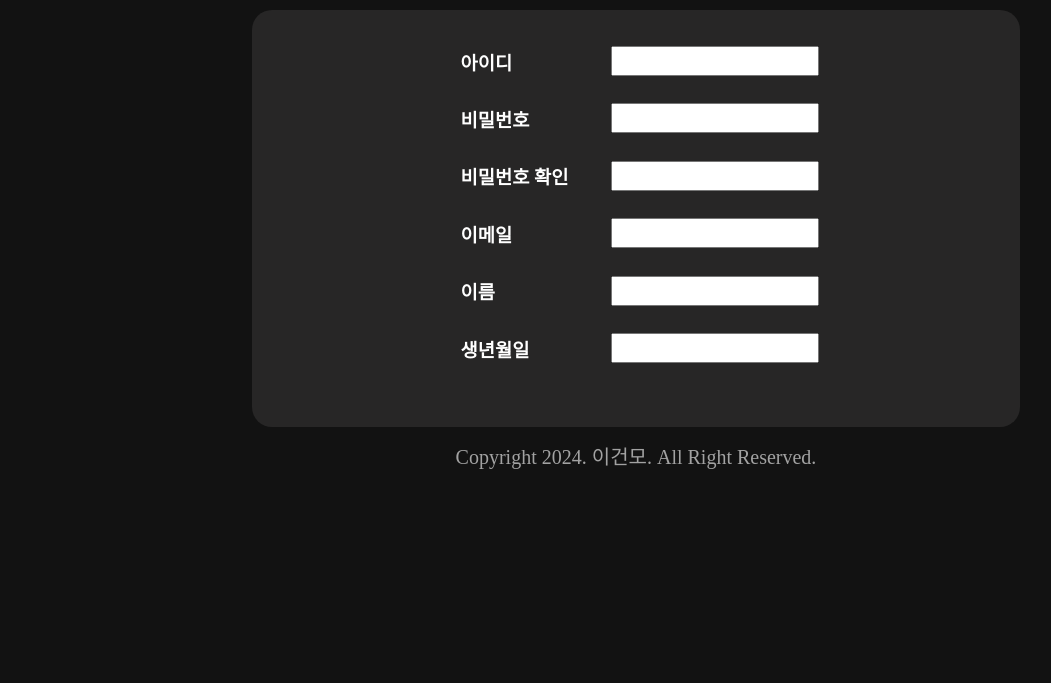
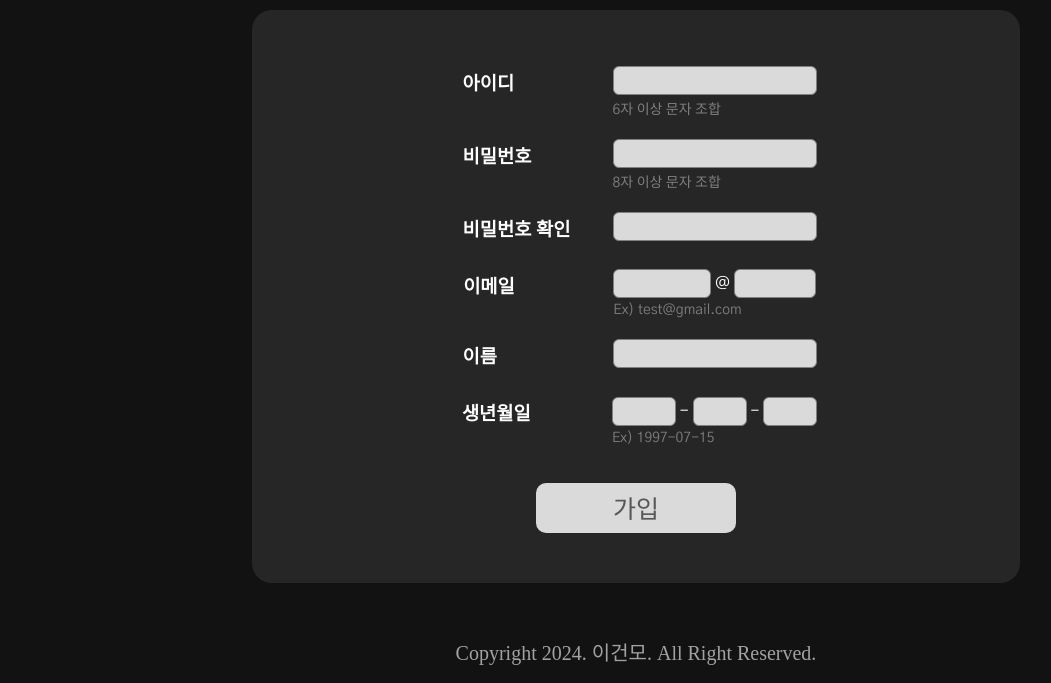
Before and after one commit to rjsah5676/Front-Practice, a plain HTML site: page signup.html in a window 1280 px wide. Shown: the part 144-827 px from the top of the page, without its empty margins (4-1055 px from the left). Before the commit the page ends 800 px from the top, so only its background shows below. Drawn offline with Linux system fonts and the light colour scheme.

Commit message:
로그인 회원가입 수정

```diff
--- a/css/login.css
+++ b/css/login.css
@@ -15,7 +15,7 @@
     color:#fff9f9;
     margin:auto;
     width:400px;
-    height:45vh;
+    height:360px;
     margin-top:150px;
     margin-bottom:150px;
     background-color: #4f4f4f;
--- a/css/signup.css
+++ b/css/signup.css
@@ -21,6 +21,7 @@ h1 {
     background-color: rgb(39, 38, 38);
     border-radius: 20px;
     padding:20px;
+    margin-bottom:40px;
 }
 .signup-box > ul {
     display: flex;
@@ -35,7 +36,7 @@ h1 {
     display:flex;
     width:100%;
     margin:auto;
-    margin-bottom:20px;
+    margin-top:20px;
 }
 
 .signup-box > ul > li > h3{
@@ -46,15 +47,75 @@ h1 {
 
 .signup-box > ul > li > input{
     margin-right:auto;
-    width:200px;
-    height:3vh;
+    width:190px;
+    height:25px;
+    background-color: rgb(218, 218, 218);
+    color: rgb(44,44,44);
+    border-radius: 6px;
+    border:1px solid gray;
+    padding-left: 10px;
+    transition: all 0.4s;
 }
 
-@media (max-width:640px) {
+.signup-box > ul > li > input:focus{
+    background-color: rgb(109, 109, 109);
+    color: rgb(218, 218, 218);
+}
+
+.signup-box>ul>li>.info-input {
+    margin-right:auto;
+}
+
+.info-input>input {
+    width:190px;
+    height:25px;
+    background-color: rgb(218, 218, 218);
+    color: rgb(44,44,44);
+    border-radius: 6px;
+    border:1px solid gray;
+    padding-left: 10px;
+    transition: all 0.4s;
+}
+.info-input>input:focus{
+    background-color: rgb(109, 109, 109);
+    color: rgb(218, 218, 218);
+}
+
+@media (max-width:760px) {
     .signup-box > ul > li > h3{
         font-size:14px;
     }
     .signup-box > ul > li > input{
         width:140px;
     }
+    .signup-box>ul>li>.info-input>input {
+        width:140px;
+    }
 }
+
+.signup-info-msg {
+    margin-top:3px;
+    color:rgb(126, 126, 126);
+    font-size:14px;
+}
+
+.signup-button {
+    margin-top:20px;
+    margin-bottom:30px;
+    font-family: "Gothic A1", serif;
+    font-style: normal;
+    border: 0px;
+    border-radius: 10px;
+    width:200px;
+    height:50px;
+    color:rgb(87, 87, 87);
+    background-color: rgb(218, 218, 218);
+    font-size:25px;
+    transition: all 0.6s;
+}
+
+.signup-button:hover {
+    color:rgb(218, 218, 218);
+    background-color: rgb(87, 87, 87);
+    cursor:pointer;
+}
--- a/js/style.js
+++ b/js/style.js
@@ -31,3 +31,12 @@ function getStyles() {
         });
       });
 }
+
+function hoverHome(){
+    let hb=document.getElementById("gohome");
+    hb.style.background = "url(./img/home_hover.jpg)";
+}
+function unhoverHome(){
+    let hb=document.getElementById("gohome");
+    hb.style.background = "url(./img/home.jpg)";
+}
--- a/signup.html
+++ b/signup.html
@@ -9,29 +9,35 @@
     <script src="./js/style.js"></script>
 </head>
 <body class="fade">
+    <a href="index.html"><div id="gohome" onmouseout="unhoverHome()" onmouseover="hoverHome()" style="background:url(./img/home.jpg);margin:20px;width:60px;height:60px;transition:all 0.4s;"></div></a>
     <div class="signup-container">
         <h1>회원가입</h1>
         <form class="signup-box">
             <ul>
                 <li>
-                    <h3>아이디</h3><input type="text"/>
+                    <h3>아이디</h3><div class="info-input"><input type="text"/>
+                        <div class="signup-info-msg">6자 이상 문자 조합</div></div>
                 </li>
                 <li>
-                    <h3>비밀번호</h3><input type="password"/>
+                    <h3>비밀번호</h3><div class="info-input"><input type="password"/>
+                        <div class="signup-info-msg">8자 이상 문자 조합</div></div>
                 </li>
                 <li>
                     <h3>비밀번호 확인</h3><input type="password"/>
                 </li>
                 <li>
-                    <h3>이메일</h3><input type="email"/>
+                    <h3>이메일</h3><div class="info-input"><input type="text" style="width:84px;"/> @ <input type="text" style="width:68px;"/>
+                    <div class="signup-info-msg">Ex) test@gmail.com</div></div>
                 </li>
                 <li>
                     <h3>이름</h3><input type="text"/>
                 </li>
                 <li>
-                    <h3>생년월일</h3><input type="text"/>
+                    <h3>생년월일</h3><div class="info-input"><input type="text" style="width:50px;"/> - <input type="text" style="width:40px;"/> - <input type="text" style="width:40px;"/>
+                        <div class="signup-info-msg">Ex) 1997-07-15</div></div>
                 </li>
             </ul>
+            <input class="signup-button" type="submit" value="가입"/>
         </form>
         <div class="footer"></div>
     </div>
```
Also changed, not shown: login.html (+2 -1 lines), img/home.jpg (added), img/home_hover.jpg (added).
